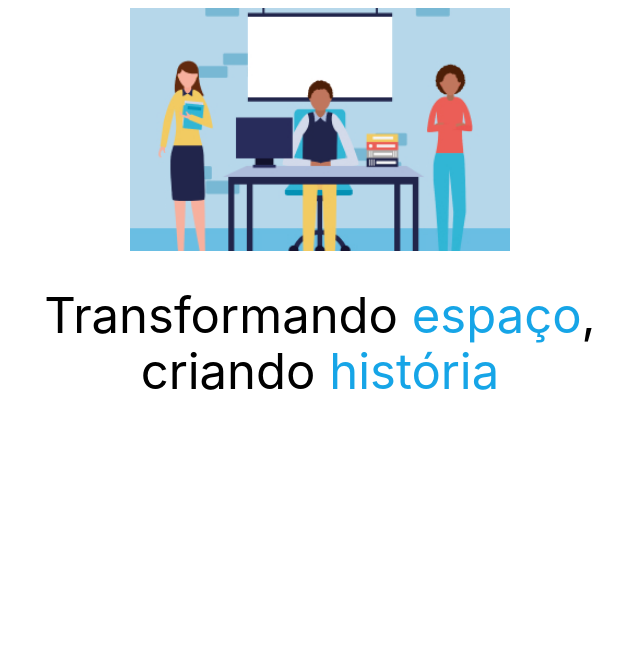
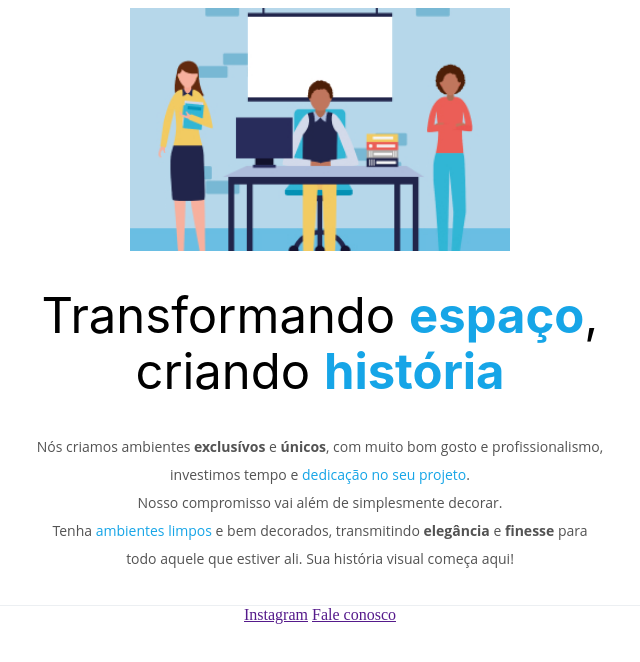
Before and after one commit to TaylanPinto/Aula03, a plain HTML site: page index.html in a window 1280 px wide. Shown: the whole page, without its empty margins (320-960 px from the left). Drawn offline with Linux system fonts and the light colour scheme.

Commit message:
atualizacao

```diff
--- a/index.html
+++ b/index.html
@@ -10,4 +10,18 @@
 
     <div>
         <img src="img/image 1.jpg" alt="imagem de pessoas" width="30%">
-    <h1>Transformando <span>espaço</span>,<br>criando <span>história</h1>
+    <h1>Transformando <b><span>espaço</span></b>,<br>criando <b><span>história</h1></b>
+        <div>
+            <p>
+                Nós criamos ambientes <strong>exclusívos</strong> e <strong>únicos</strong>, com muito bom gosto e profissionalismo,
+                <br> investimos tempo e <span>dedicação no seu projeto</span>.
+                <br>Nosso compromisso vai além de simplesmente decorar.
+                <br>
+                Tenha <span>ambientes limpos</span> e bem decorados, transmitindo <strong>elegância</strong>  e <strong>finesse</strong> para
+                <br> todo aquele que estiver ali. Sua história visual começa aqui!
+                <br>
+            </p>
+            <br>
+            <footer><a href="">Instagram</a>       <a href="">Fale conosco</a></footer>
+        </div>
+            </div>
--- a/style.css
+++ b/style.css
@@ -13,6 +13,7 @@ font-size: 14px;
 font-weight: 400;
 line-height: 28px;
 text-align: center;
+color: rgb(83, 83, 83);
 
 }
 
```
